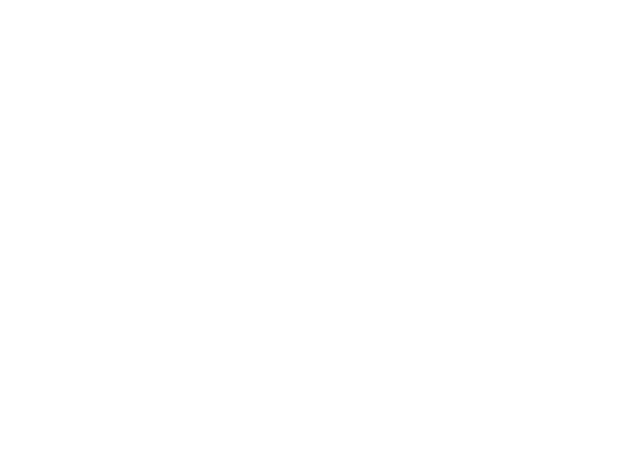
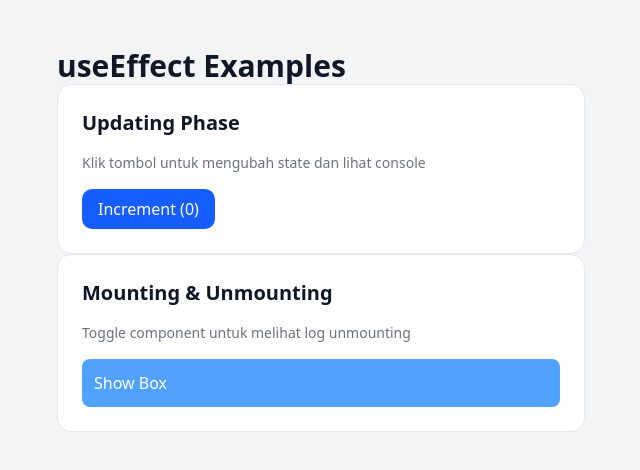
Before and after one commit to BagasDhitya/jcwdah-jkt, a React (Vite) app in the folder my-react-app/: page /examples/use-effect in a window 1280 px wide. Before the commit this address had no page. Shown: the top 470 px of the page, without its empty margins (319-959 px from the left). Built offline with nearby package versions, Linux system fonts and the light colour scheme.

Commit message:
add: lifecycle react

```diff
--- a/my-react-app/src/App.tsx
+++ b/my-react-app/src/App.tsx
@@ -4,6 +4,7 @@ import Home from './pages/home'
 import ShowCase from "./pages/show-case"
 import UseStateExamples from "./pages/examples/use-state"
 import UseRefExamples from "./pages/examples/use-ref"
+import UseEffectExamples from "./pages/examples/use-effect"
 
 export default function App() {
   return (
@@ -15,6 +16,7 @@ export default function App() {
         <Route path="/show-case" element={<ShowCase />} />
         <Route path="/examples/use-state" element={<UseStateExamples />} />
         <Route path="/examples/use-ref" element={<UseRefExamples />} />
+        <Route path="/examples/use-effect" element={<UseEffectExamples />} />
       </Routes>
     </BrowserRouter>
   )
--- /dev/null
+++ b/my-react-app/src/components/Box.tsx
@@ -0,0 +1,21 @@
+import { useEffect } from "react"
+
+export default function Box() {
+
+    // fase unmounting : ketika componen dihide/muncul,
+    // maka unmounting terjadi dan lognya akan dicetak
+    useEffect(() => {
+        console.log("Box muncul")
+        return () => {
+            console.log("Box disembunyikan")
+        }
+    }, [])
+
+    return (
+        <div className="mt-4 p-4 border rounded-lg bg-gray-50">
+            <p>Box ini sedang <strong>mounted</strong><br />
+                Buka console lalu klik <em>Hide</em>
+            </p>
+        </div>
+    )
+}
--- /dev/null
+++ b/my-react-app/src/pages/examples/use-effect/index.tsx
@@ -0,0 +1,59 @@
+import { useEffect, useState } from "react"
+import Box from "@/components/Box"
+
+export default function UseEffectExamples() {
+
+    const [count, setCount] = useState<number>(0)
+    const [showBox, setShowBox] = useState<boolean>(false)
+
+    // fase mounting -> log akan dibaca ketika pertama kali dirender
+    useEffect(() => {
+        console.log("Mounting : component pertama kali dirender")
+    }, [])
+
+    // fase updation -> log akan dibaca ketika ada state berubah
+    useEffect(() => {
+        console.log("Count berubah : ", count)
+    }, [count]) // -> array dependencies : untuk melacak state yang berubah
+
+    return (
+        <div className="min-h-screen transition-colors duration-300 bg-gray-100 text-gray-900" >
+            <div className="max-w-xl mx-auto py-12 px-6 space-y-6">
+                <div>
+                    <h1 className="text-3xl font-bold">useEffect Examples</h1>
+
+                    {/* example : counter */}
+                    <div className="bg-white border rounded-xl p-6 space-y-4">
+                        <h2 className="text-xl font-semibold">Updating Phase</h2>
+                        <p className="text-sm text-gray-500">
+                            Klik tombol untuk mengubah state dan lihat console
+                        </p>
+                        <div className="flex items-center gap-4">
+                            <div
+                                className="px-4 py-2 rounded-lg bg-blue-600 text-white"
+                                onClick={() => setCount(count + 1)}>
+                                Increment ({count})
+                            </div>
+                        </div>
+                    </div>
+
+                    {/* example : mounting & unmount */}
+                    <div className="bg-white border rounded-xl p-6 space-y-4">
+                        <h2 className="text-xl font-semibold">Mounting & Unmounting</h2>
+                        <p className="text-sm text-gray-500">
+                            Toggle component untuk melihat log unmounting
+                        </p>
+                        <div
+                            className="p-3 rounded-md bg-blue-400 text-white"
+                            onClick={() => setShowBox((s) => !s)}>
+                            {showBox ? "Hide" : "Show"} Box
+                        </div>
+                        {showBox && (
+                            <Box />
+                        )}
+                    </div>
+                </div>
+            </div>
+        </div>
+    )
+}
--- a/my-react-app/src/pages/examples/use-ref/index.tsx
+++ b/my-react-app/src/pages/examples/use-ref/index.tsx
@@ -7,7 +7,7 @@ export default function UseRefExamples() {
     const [triggerRef, setTriggerRef] = useState<boolean>(false)
 
     console.log("counter from use ref : ", renderCountRef.current)
-    // console.log("counter from use state : ", stateCounter)
+    console.log("counter from use state : ", stateCounter)
 
     return (
         <div className="min-h-screen transition-colors duration-300 bg-gray-100 text-gray-900" >
```
